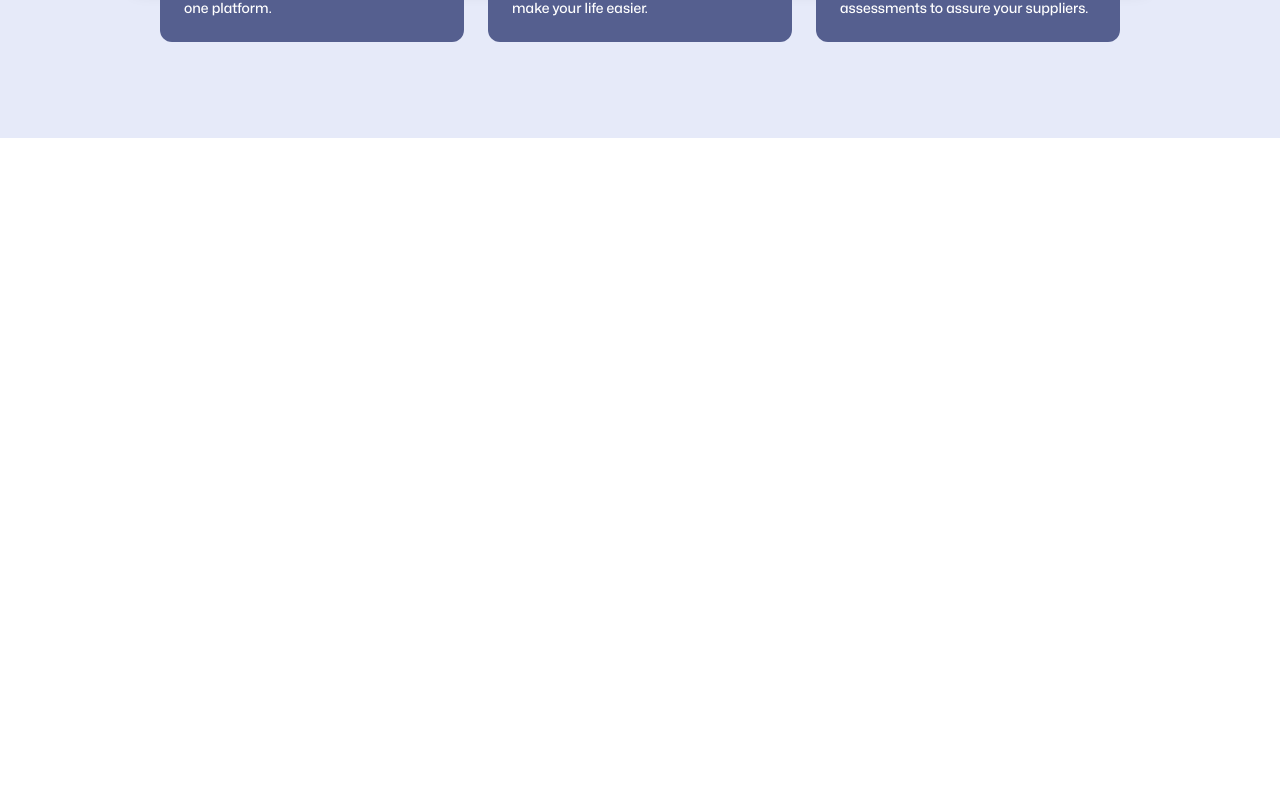
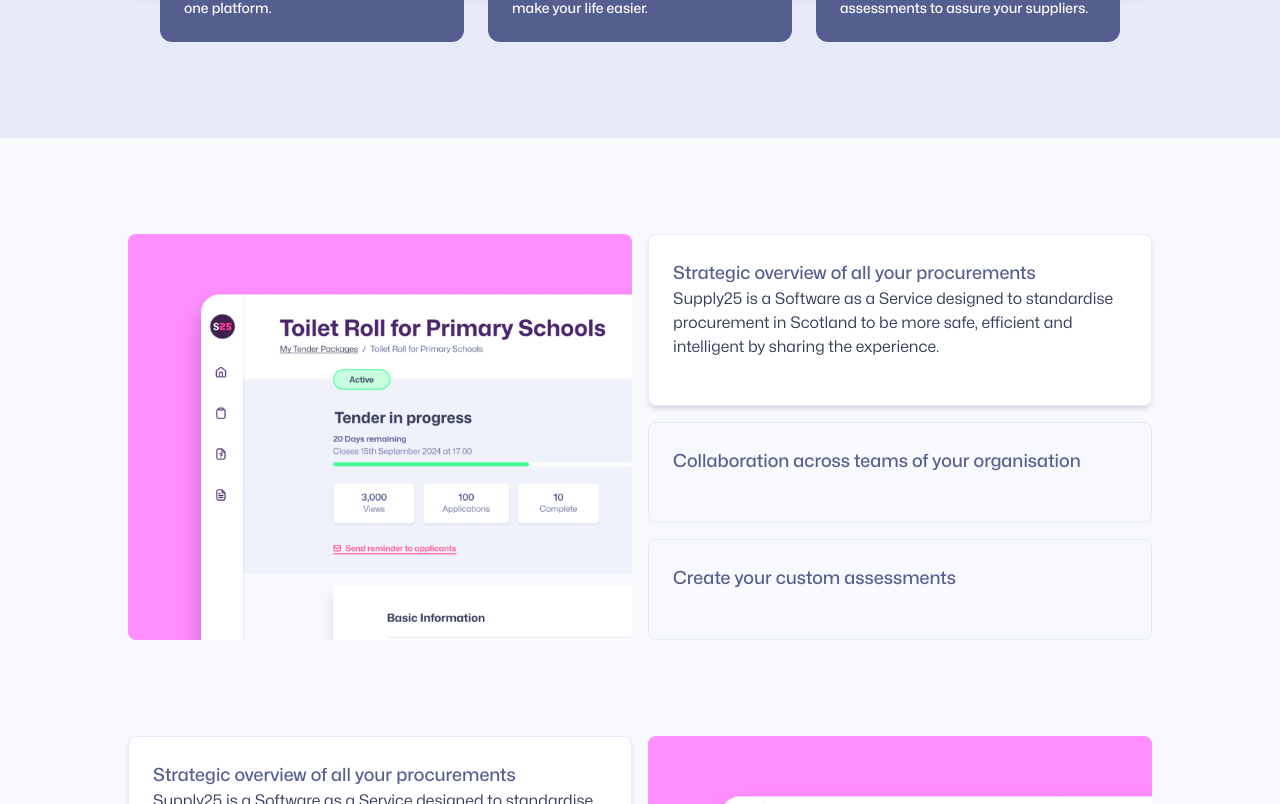
Before and after one commit to oliverjam/supply25, a Next.js app: page / in a window 1280 px wide. Shown: the part 3436-4240 px from the top of the page. Before the commit the page ends 3974 px from the top, so only its background shows below. Built offline with nearby package versions, Linux system fonts and the light colour scheme.

Commit message:
Add image picker section

```diff
--- /dev/null
+++ b/app/image-picker.tsx
@@ -0,0 +1,88 @@
+"use client";
+import { useState } from "react";
+import { Img } from "./page.tsx";
+import overview from "./images/strategic-overview.png";
+
+export function ImagePicker() {
+	const [selected, setSelected] = useState(0);
+	return (
+		<form className="grid grid-cols-2 gap-4 group">
+			<div className="grid gap-4">
+				<label
+					className="rounded-lg border border-misty p-6 data-[selected=true]:bg-white data-[selected=true]:shadow-md cursor-pointer"
+					data-selected={selected === 0}
+				>
+					<input
+						type="radio"
+						name="section-1"
+						value={0}
+						className="sr-only"
+						checked={selected === 0}
+						onChange={(e) => setSelected(+e.target.value)}
+					/>
+					<span className="text-slate text-lg font-medium">
+						Strategic overview of all your procurements
+					</span>
+					{selected === 0 && (
+						<p>
+							Supply25 is a Software as a Service designed to standardise
+							procurement in Scotland to be more safe, efficient and intelligent
+							by sharing the experience.
+						</p>
+					)}
+				</label>
+				<label
+					className="rounded-lg border border-misty p-6 data-[selected=true]:bg-white data-[selected=true]:shadow-md cursor-pointer"
+					data-selected={selected === 1}
+				>
+					<input
+						type="radio"
+						name="section-1"
+						value={1}
+						className="sr-only"
+						checked={selected === 1}
+						onChange={(e) => setSelected(+e.target.value)}
+					/>
+					<span className="text-slate text-lg font-medium">
+						Collaboration across teams of your organisation
+					</span>
+					{selected === 1 && (
+						<p>
+							Supply25 is a Software as a Service designed to standardise
+							procurement in Scotland to be more safe, efficient and intelligent
+							by sharing the experience.
+						</p>
+					)}
+				</label>
+				<label
+					className="rounded-lg border border-misty p-6 data-[selected=true]:bg-white data-[selected=true]:shadow-md cursor-pointer"
+					data-selected={selected === 2}
+				>
+					<input
+						type="radio"
+						name="section-1"
+						value={2}
+						className="sr-only"
+						checked={selected === 2}
+						onChange={(e) => setSelected(+e.target.value)}
+					/>
+					<span className="text-slate text-lg font-medium">
+						Create your custom assessments
+					</span>
+					{selected === 2 && (
+						<p>
+							Supply25 is a Software as a Service designed to standardise
+							procurement in Scotland to be more safe, efficient and intelligent
+							by sharing the experience.
+						</p>
+					)}
+				</label>
+			</div>
+			<div className="group-[:nth-child(odd)]:order-first rounded-lg pl-12 pt-12 bg-candy *:h-full *:object-cover">
+				{selected === 0 && <Img {...overview} id="section-1-1-img" />}
+				{selected === 1 && <Img {...overview} id="section-1-2-img" />}
+				{selected === 2 && <Img {...overview} id="section-1-3-img" />}
+			</div>
+		</form>
+	);
+}
--- a/app/page.tsx
+++ b/app/page.tsx
@@ -5,6 +5,7 @@ import what from "./images/what-we-do.png";
 import buyers from "./images/for-buyers.png";
 import { Logos } from "./logos.tsx";
 import { type StaticImageData } from "next/image";
+import { ImagePicker } from "./image-picker.tsx";
 
 export default function Home() {
 	return (
@@ -137,13 +138,23 @@ export default function Home() {
 					</div>
 				</div>
 			</section>
+			<section className="py-12 px-6 sm:p-12 sm:py-24 bg-misty-light">
+				<div className="max-w-5xl mx-auto space-y-24">
+					<ImagePicker />
+					<ImagePicker />
+				</div>
+			</section>
 			<section className="min-h-[50vh]"></section>
 		</>
 	);
 }
 
-type ImgProps = StaticImageData & { className?: string; alt?: string };
-function Img({ alt = "", src, width, height, className }: ImgProps) {
+type ImgProps = StaticImageData & {
+	className?: string;
+	alt?: string;
+	id?: string;
+};
+export function Img({ alt = "", src, width, height, className, id }: ImgProps) {
 	return (
 		<img
 			src={src}
@@ -151,6 +162,7 @@ function Img({ alt = "", src, width, height, className }: ImgProps) {
 			height={height}
 			alt={alt}
 			className={className}
+			id={id}
 		/>
 	);
 }
```
Also changed, not shown: app/images/strategic-overview.png (added).
